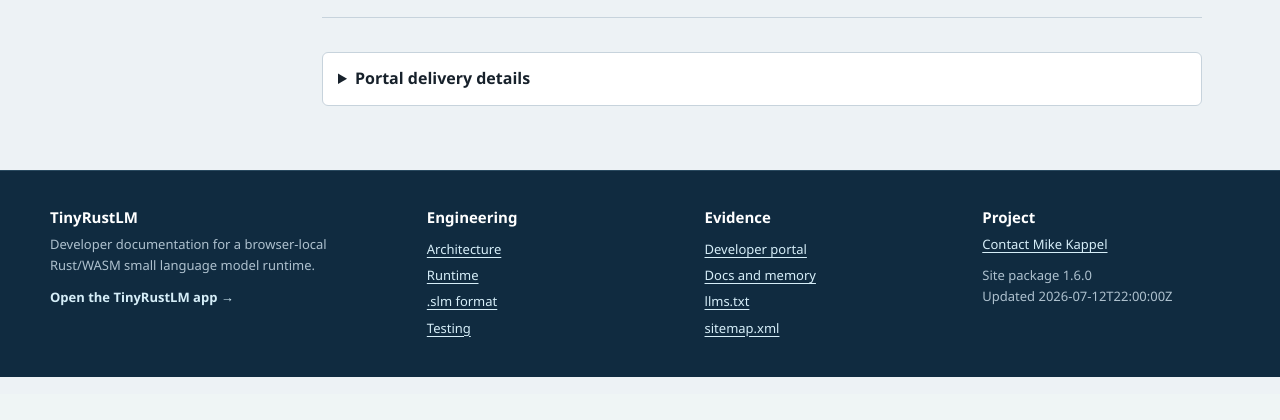
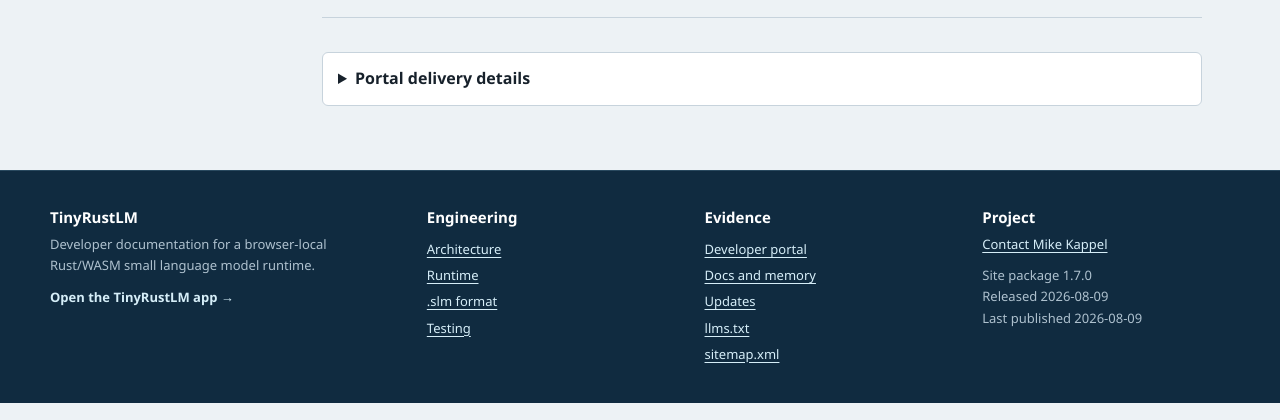
Before and after one commit to MichaelKappel/TinyRustLM.MiRust.com, a PHP site: page / in a window 1280 px wide. Shown: the part 2352-2772 px from the top of the page. Before the commit the page ends 2729 px from the top, so only its background shows below. Run offline with PHP 8.4, Linux system fonts and the light colour scheme.

Commit message:
docs(release): publish portal 1.7.0 history

```diff
--- a/data/pages.php
+++ b/data/pages.php
@@ -264,9 +264,32 @@ return [
         'cards' => [
             ['title' => 'Long-term memory', 'text' => 'Durable current truth boundary, implementation memory, report routes, and next recursive direction.', 'href' => '/docs/long-term-memory.md', 'link_label' => 'Open memory'],
             ['title' => 'Report index', 'text' => 'Manifest of preserved reports with source filenames, roles, byte counts, and checksums.', 'href' => '/docs/report-index.md', 'link_label' => 'Open index'],
-            ['title' => 'Legacy runtime archive', 'text' => 'Checksum-bearing preservation index and manifest for the former standalone runtime developer corpus.', 'href' => '/docs/runtime-portal/index.md', 'link_label' => 'Open archive'],
+            ['title' => 'Historical runtime archive', 'text' => 'Checksum-bearing preservation index and manifest for the former standalone runtime developer corpus.', 'href' => '/docs/runtime-portal/index.md', 'link_label' => 'Open archive'],
             ['title' => '.uai pointer ledger', 'text' => 'Compact long-term pointer records that deep-link to durable docs and reports.', 'href' => '/.uai/long-term-memory.uai', 'link_label' => 'Open ledger'],
             ['title' => 'File handoff', 'text' => 'Rules for future active Content and Improvement bucket intake.', 'href' => '/.uai/file-handoff.uai', 'link_label' => 'Open handoff'],
+        ],
+    ],
+
+    '/updates/' => [
+        'title' => 'TinyRustLM Documentation Updates',
+        'summary' => 'Versioned release notes for TinyRustLM.MiRust.com, including publication dates, evidence boundaries, and documentation availability changes.',
+        'badge' => 'Release History',
+        'sections' => [
+            [
+                'heading' => '1.7.0 - 2026-08-09',
+                'body' => 'Restored the complete source-controlled documentation closure to the production release path, including the historical Runtime.MiRust.com archive destination. Added a permanent updates route and visible release metadata so documentation publications are reviewable instead of silent.',
+                'points' => ['Last published: 2026-08-09', 'Runtime archive source route included', 'Version and release date visible in the footer', 'Updates route added to navigation, sitemap, and agent index', 'No trained-model, 20-model campaign, live-memory, or public P2P completion claim'],
+            ],
+            [
+                'heading' => '1.6.0 - 2026-07-12',
+                'body' => 'Consolidated the TinyRustLM developer portal and preserved the former standalone runtime documentation corpus under a stable historical archive route.',
+                'points' => ['Plain PHP documentation portal', 'Rust/WASM and .slm reference pages', 'Machine-readable llms.txt and Markdown negotiation', 'Historical runtime archive retained as documentation only'],
+            ],
+            [
+                'heading' => 'Publication policy',
+                'body' => 'A release is listed only when its source is committed, its PHP and route gates pass, and the deployed public routes are read back over HTTPS. Source-control progress and production publication are separate states.',
+                'points' => ['Committed source is not automatically published', 'HTTP success alone does not prove byte identity', 'Failed or unavailable evidence remains a blocker', 'Future releases append entries instead of rewriting history'],
+            ],
         ],
     ],
 
--- a/data/site.php
+++ b/data/site.php
@@ -2,9 +2,11 @@
 return [
     'name' => 'TinyRustLM',
     'domain' => 'https://TinyRustLM.mirust.com',
-    'version' => '1.6.0',
-    'updated_utc' => '2026-07-12T22:00:00Z',
-    'description' => 'Developer portal for TinyRustLM: a zero-dependency Rust and WebAssembly browser-local small language model runtime built around custom .slm artifacts, deterministic validation, quantized execution, adapter sidecars, selector registries, local-only diagnostics, and an absorbed legacy runtime documentation archive.',
+    'version' => '1.7.0',
+    'release_date' => '2026-08-09',
+    'last_publish_date' => '2026-08-09',
+    'updated_utc' => '2026-08-09T20:56:36Z',
+    'description' => 'Developer portal for TinyRustLM: a zero-dependency Rust and WebAssembly browser-local small language model runtime built around custom .slm artifacts, deterministic validation, quantized execution, adapter sidecars, selector registries, local-only diagnostics, and a preserved historical runtime documentation archive.',
     'public_app' => 'https://TinyRustLM.com/',
     'contact' => [
         'name' => 'Mike Kappel',
@@ -35,6 +37,7 @@ return [
         '/developer-portal/' => 'Developer Portal',
         '/roadmap/' => 'Roadmap',
         '/glossary/' => 'Glossary',
+        '/updates/' => 'Updates',
         '/docs/' => 'Docs + UAI Memory',
         '/contact/' => 'Contact Mike Kappel',
     ],
@@ -75,6 +78,7 @@ return [
                 ['label' => 'Developer Portal', 'path' => '/developer-portal/', 'description' => 'Consolidated TinyRustLM implementation docs, legacy runtime archive, and operations map.'],
                 ['label' => 'Roadmap', 'path' => '/roadmap/', 'description' => 'Proof-first future work and boundaries.'],
                 ['label' => 'Glossary', 'path' => '/glossary/', 'description' => 'Compact terms for agent and human readers.'],
+                ['label' => 'Updates', 'path' => '/updates/', 'description' => 'Versioned site release notes and publication status.'],
                 ['label' => 'llms.txt', 'href' => '/llms.txt', 'description' => 'Machine-readable site map.'],
             ],
         ],
--- a/includes/footer.php
+++ b/includes/footer.php
@@ -18,13 +18,14 @@
             <h2>Evidence</h2>
             <a href="/developer-portal/">Developer portal</a>
             <a href="/docs/">Docs and memory</a>
+            <a href="/updates/">Updates</a>
             <a href="/llms.txt">llms.txt</a>
             <a href="/sitemap.xml">sitemap.xml</a>
         </nav>
         <section>
             <h2>Project</h2>
             <p><a href="/contact/">Contact Mike Kappel</a></p>
-            <p class="version">Site package <?= e($site['version']) ?><br>Updated <?= e($site['updated_utc']) ?></p>
+            <p class="version">Site package <?= e($site['version']) ?><br>Released <?= e($site['release_date']) ?><br>Last published <?= e($site['last_publish_date']) ?></p>
         </section>
     </div>
 </footer>
--- a/llms-full.txt
+++ b/llms-full.txt
@@ -1,6 +1,6 @@
 # TinyRustLM Full Agent Text
 
-> Condensed full machine-readable bundle for TinyRustLM plain PHP package 1.5.0. TinyRustLM.MiRust.com is the developer portal, with the legacy runtime documentation corpus preserved under `/docs/runtime-portal/`. Deep report bodies remain in the linked durable docs rather than duplicated here.
+> Condensed full machine-readable bundle for TinyRustLM plain PHP package 1.7.0, released and last published on 2026-08-09. TinyRustLM.MiRust.com is the developer portal, with the historical runtime documentation corpus preserved under `/docs/runtime-portal/`. Versioned release notes are published at `/updates/`. Deep report bodies remain in the linked durable docs rather than duplicated here.
 
 # TinyRustLM
 
--- a/llms.txt
+++ b/llms.txt
@@ -1,10 +1,11 @@
 # TinyRustLM
 
-> TinyRustLM.MiRust.com is the TinyRustLM developer portal: a plain PHP project website explaining a zero-dependency Rust/WebAssembly browser-local small language model runtime, an absorbed legacy runtime documentation archive, custom .slm artifacts, strict validation, quantized execution, adapter sidecars, selector registries, deterministic test evidence, UAI file memory, durable reports, and a direct project contact route for Mike Kappel.
+> TinyRustLM.MiRust.com is the TinyRustLM developer portal: a plain PHP project website explaining a zero-dependency Rust/WebAssembly browser-local small language model runtime, a preserved historical runtime documentation archive, custom .slm artifacts, strict validation, quantized execution, adapter sidecars, selector registries, deterministic test evidence, UAI file memory, durable reports, and a direct project contact route for Mike Kappel. Site package 1.7.0 was released and last published on 2026-08-09.
 
 ## Core Pages
 
 - [Overview](https://TinyRustLM.mirust.com/): Project summary, constraints, runtime surfaces, and deployment posture.
+- [Updates](https://TinyRustLM.mirust.com/updates/): Versioned release notes, publication dates, and evidence boundaries.
 - [NuGet SDK](https://TinyRustLM.mirust.com/developer-portal/): Protected TinyRustLM SDK packaging in `SLMComposer.com` exposes only `.slm` validation/inspection, native-backed runtime harness operations, UAIX `.uai` memory/persona package planning and inspection, metadata-bound P2P share/import workflows with local signed-manifest verification, local manifest-piece verification, `.slm` assembly, typed announcement/catalog application and inspection, announcement JSON handoff helpers, receipt sidecars, and receipt-sidecar inspection, and .NET wrappers through `TinyRustLM.Abstractions`, `TinyRustLM.Core`, `TinyRustLM.P2P`, and `TinyRustLM.Memory`; the local UAIX Browser feed emits `UAIX.Browser.Core.Abstractions`, `UAIX.Browser.p2pLLM.Runtime`, `UAIX.Browser.p2pRuntime.P2P`, `UAIX.Browser.Memory`, and controlled `UAIX.Browser.p2pLLM.Conversion`; release verification includes package-private-surface inspection, source/debug/generated-output/local-path leakage audits, clean temporary consumer smoke, required metadata/search-term/XML documentation package audits through `tinyrustlm.nuget.package_audit.v0`, native-asset gating, dry-run publish-set audits, publish-plan evidence bound to `SHA256SUMS-TinyRustLM-<version>.txt`, readiness evidence with top-level package/symbol counts and SHA256SUMS binding fields, feed-current and SHA256SUMS-bound package-byte verification, and no push secrets in monitor reports.
 - [Memory harness](https://TinyRustLM.mirust.com/developer-portal/): `TinyRustLM.Memory` advanced-persona inspection reports `PersonaDimensions`, `PersonaDimensionsValid`, and `PersonaDimensionWarningCount` for `depth_level_0_to_10`, disclosure boundary, source confidence, and non-inference rule evidence.
 - [Browser memory FileDeck](https://TinyRustLM.mirust.com/browser-runtime/): The TinyRustLM UI mirrors `UAIX.Browser.Memory` `FileDeck` evidence for local UAIX decks; `local-memory-deck-ui` proves `UAIX memory active`, `FileDeck 62 required / 22 persona / 5 evidence / 6 exports`, `UAIX exports verified`, `persona source evidence bound`, and `uaix_memory=advanced_persona_profile` without Hugging Face or MiniModel network access.
--- a/sitemap.xml
+++ b/sitemap.xml
@@ -12,6 +12,7 @@
   <url><loc>https://TinyRustLM.mirust.com/developer-portal/</loc><lastmod>2026-07-02</lastmod></url>
   <url><loc>https://TinyRustLM.mirust.com/roadmap/</loc><lastmod>2026-06-29</lastmod></url>
   <url><loc>https://TinyRustLM.mirust.com/glossary/</loc><lastmod>2026-06-29</lastmod></url>
+  <url><loc>https://TinyRustLM.mirust.com/updates/</loc><lastmod>2026-08-09</lastmod></url>
   <url><loc>https://TinyRustLM.mirust.com/docs/</loc><lastmod>2026-06-29</lastmod></url>
   <url><loc>https://TinyRustLM.mirust.com/contact/</loc><lastmod>2026-06-29</lastmod></url>
   <url><loc>https://TinyRustLM.mirust.com/docs/long-term-memory.md</loc><lastmod>2026-07-03</lastmod></url>
```
